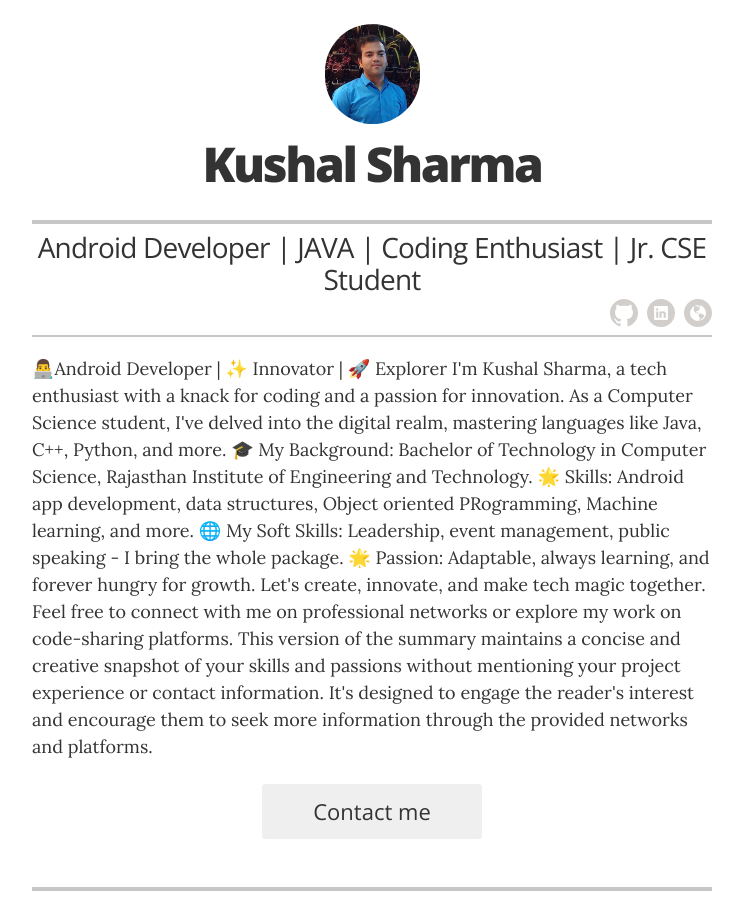
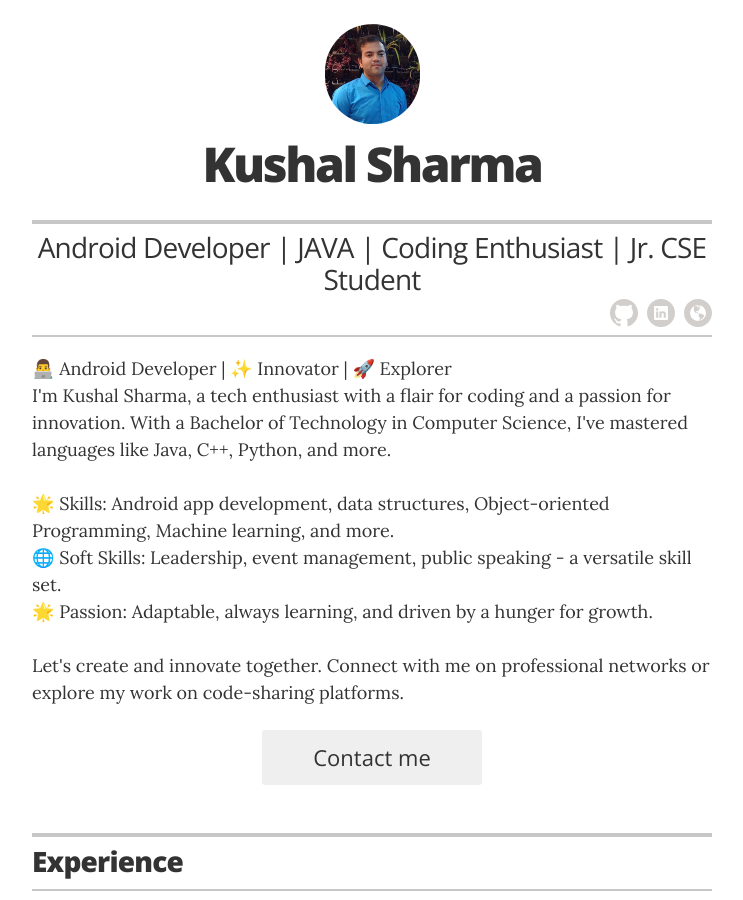
Before and after one commit to Kus-hal/Resume, a Jekyll site: the page built from index.html, in a window 1280 px wide and 900 px high. Shown: the whole window, without its empty margins (268-1011 px from the left). Built offline with Jekyll 4.4.1, drawn with Linux system fonts in a browser that asks for light colours; some of the changed text lies outside the part shown.

Commit message:
Modification 1.6

```diff
--- a/_config.yml
+++ b/_config.yml
@@ -23,23 +23,17 @@ resume_contact_telephone:       "+91 9358866021"
 resume_header_contact_info:     "742 Evergreen Terrace, Springfield • 555-7334 • lisasimpson@youremailaddress.com"
 display_header_contact_info:    "false"
 
-resume_header_intro: "<p>👨‍💻Android Developer | ✨ Innovator | 🚀 Explorer
+resume_header_intro: |
+  <p>👨‍💻 Android Developer | ✨ Innovator | 🚀 Explorer<br>
+  I'm Kushal Sharma, a tech enthusiast with a flair for coding and a passion for innovation. With a Bachelor of Technology in Computer Science, I've mastered languages like Java, C++, Python, and more.<br>
+  <br>
+  🌟 Skills: Android app development, data structures, Object-oriented Programming, Machine learning, and more.<br>
+  🌐 Soft Skills: Leadership, event management, public speaking - a versatile skill set.<br>
+  🌟 Passion: Adaptable, always learning, and driven by a hunger for growth.<br>
+  <br>
+  Let's create and innovate together. Connect with me on professional networks or explore my work on code-sharing platforms.<br>
+  </p>
 
-I'm Kushal Sharma, a tech enthusiast with a knack for coding and a passion for innovation. As a Computer Science student, I've delved into the digital realm, mastering languages like Java, C++, Python, and more.
-
-🎓 My Background: Bachelor of Technology in Computer Science, Rajasthan Institute of Engineering and Technology.
-
-🌟 Skills: Android app development, data structures, Object oriented PRogramming, Machine learning, and more.
-
-🌐 My Soft Skills: Leadership, event management, public speaking - I bring the whole package.
-
-🌟 Passion: Adaptable, always learning, and forever hungry for growth.
-
-Let's create, innovate, and make tech magic together. Feel free to connect with me on professional networks or explore my work on code-sharing platforms.
-
-This version of the summary maintains a concise and creative snapshot of your skills and passions without mentioning your project experience or contact information. It's designed to engage the reader's interest and encourage them to seek more information through the provided networks and platforms.
-
-</p>"
 
 # use "yes" to display the email contact button,
 # "no" to display an "I'm not looking for work" message,
@@ -56,7 +50,7 @@ resume_section_skills:          true
 # resume_section_recognition:     false
 # resume_section_links:           false
 # resume_section_associations:    false
-resume_section_interests:       true
+# resume_section_interests:       true
 
 # Resume social links
 # uncomment the options you wish to display, and add your own URL
```
Also changed, not shown: _data/skills.yml (+0 -11 lines).
